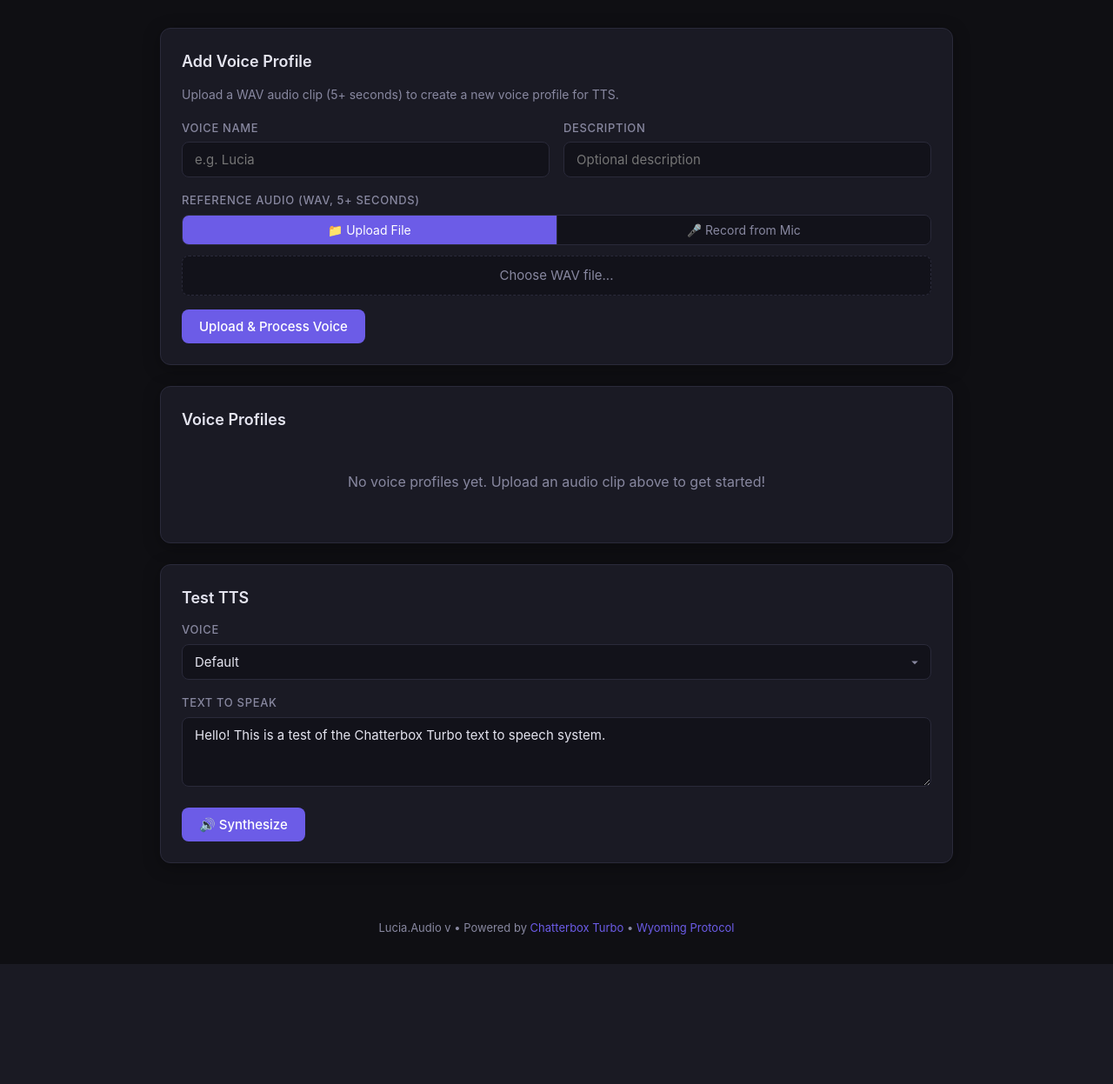
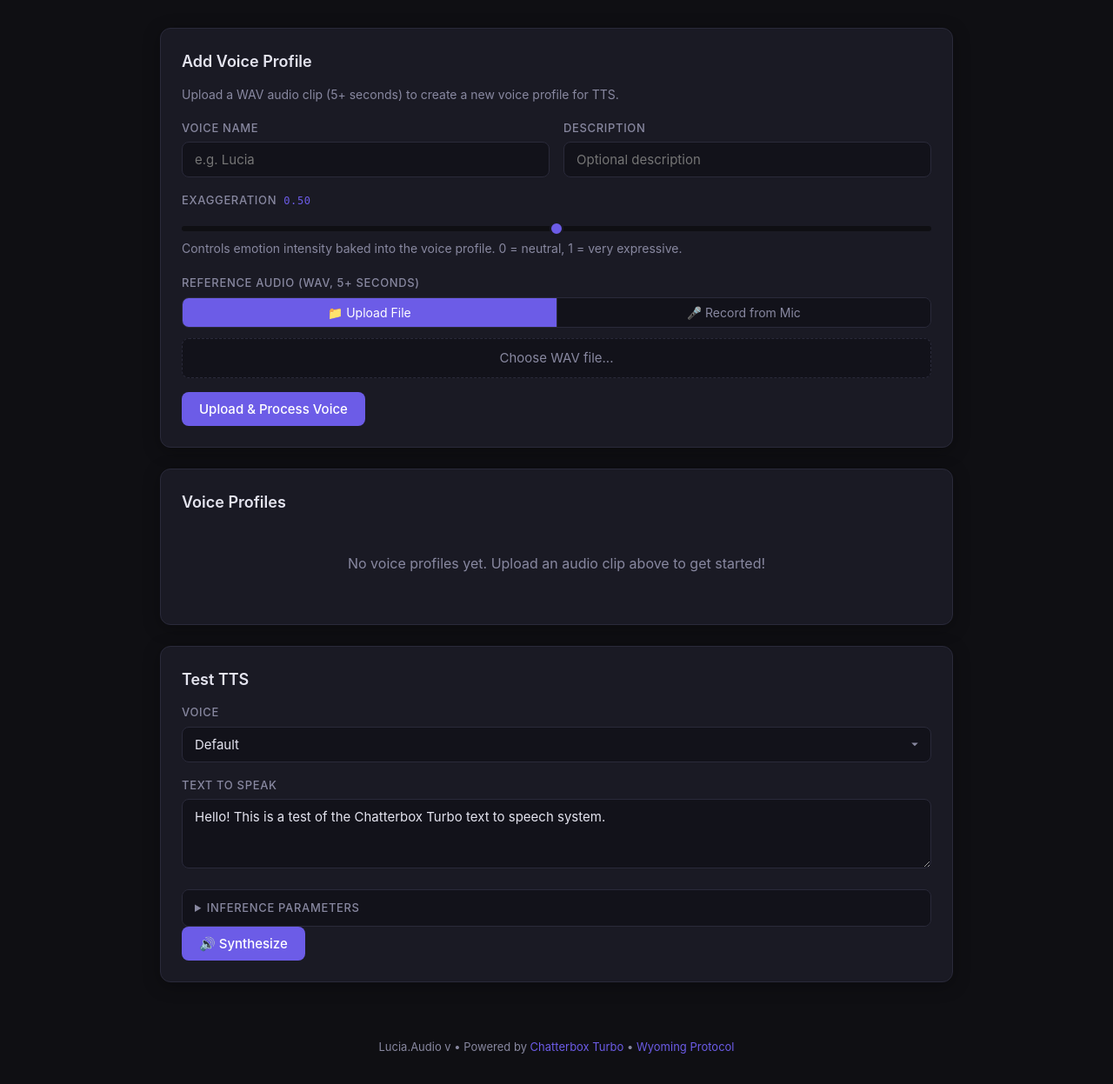
Before and after one commit to seiggy/lucia.audio, a Python web app: template dashboard/templates/index.html in a window 1280 px wide. Shown: the part 87-1334 px from the top of the page at 87% size. Before the commit the page ends 1196 px from the top, so only its background shows below. Run offline with Jinja, Linux system fonts and the light colour scheme; the template is opened without the code that fills it, so the values that code supplies are empty.

Commit message:
Add tunable TTS parameters to dashboard
- Exaggeration slider on voice profile creation (baked into conditionals)
- Inference params in TTS test: temperature, top-p, top-k, repetition penalty
- Collapsible 'Inference Parameters' panel with slider controls
- PUT endpoint recomputes conditionals when exaggeration changes
- All params clamped to safe ranges server-side

Co-authored-by: Copilot <223556219+Copilot@users.noreply.github.com>

```diff
--- a/dashboard/static/style.css
+++ b/dashboard/static/style.css
@@ -299,6 +299,88 @@ select {
     margin-top: 0.5rem;
 }
 
+/* Sliders */
+.slider {
+    width: 100%;
+    -webkit-appearance: none;
+    appearance: none;
+    height: 6px;
+    background: var(--bg);
+    border-radius: 3px;
+    outline: none;
+    cursor: pointer;
+    margin-top: 0.25rem;
+}
+
+.slider::-webkit-slider-thumb {
+    -webkit-appearance: none;
+    appearance: none;
+    width: 16px;
+    height: 16px;
+    border-radius: 50%;
+    background: var(--accent);
+    cursor: pointer;
+    border: 2px solid var(--bg-card);
+}
+
+.slider::-moz-range-thumb {
+    width: 16px;
+    height: 16px;
+    border-radius: 50%;
+    background: var(--accent);
+    cursor: pointer;
+    border: 2px solid var(--bg-card);
+}
+
+.slider-value {
+    font-family: 'SF Mono', 'Cascadia Code', monospace;
+    font-size: 0.75rem;
+    color: var(--accent);
+    margin-left: 0.25rem;
+}
+
+/* Params panel */
+.params-panel {
+    margin-top: 0.75rem;
+    border: 1px solid var(--border);
+    border-radius: 8px;
+    overflow: hidden;
+}
+
+.params-panel summary {
+    padding: 0.625rem 0.875rem;
+    background: var(--bg-input);
+    cursor: pointer;
+    font-size: 0.8125rem;
+    color: var(--text-dim);
+    font-weight: 500;
+    text-transform: uppercase;
+    letter-spacing: 0.05em;
+    user-select: none;
+}
+
+.params-panel summary:hover {
+    color: var(--text);
+}
+
+.params-panel[open] summary {
+    border-bottom: 1px solid var(--border);
+}
+
+.params-grid {
+    display: grid;
+    grid-template-columns: 1fr 1fr;
+    gap: 0.75rem;
+    padding: 0.875rem;
+}
+
+.params-grid .hint {
+    display: block;
+    margin-top: 0.25rem;
+    margin-bottom: 0;
+    font-size: 0.6875rem;
+}
+
 /* Footer */
 footer {
     text-align: center;
--- a/dashboard/templates/index.html
+++ b/dashboard/templates/index.html
@@ -29,6 +29,11 @@
                         <label for="voice-desc">Description</label>
                         <input type="text" id="voice-desc" name="description" placeholder="Optional description">
                     </div>
+                </div>
+                <div class="form-group">
+                    <label for="voice-exaggeration">Exaggeration <span class="slider-value" id="exag-val">0.50</span></label>
+                    <input type="range" id="voice-exaggeration" name="exaggeration" min="0" max="1" step="0.05" value="0.5" class="slider" oninput="document.getElementById('exag-val').textContent=parseFloat(this.value).toFixed(2)">
+                    <span class="hint">Controls emotion intensity baked into the voice profile. 0 = neutral, 1 = very expressive.</span>
                 </div>
                 <div class="form-group">
                     <label>Reference Audio (WAV, 5+ seconds)</label>
@@ -109,6 +114,31 @@
                     <label for="tts-text">Text to Speak</label>
                     <textarea id="tts-text" name="text" rows="3" placeholder="Enter text to synthesize..." required>Hello! This is a test of the Chatterbox Turbo text to speech system.</textarea>
                 </div>
+                <details class="params-panel">
+                    <summary>Inference Parameters</summary>
+                    <div class="params-grid">
+                        <div class="form-group">
+                            <label for="tts-temp">Temperature <span class="slider-value" id="temp-val">0.80</span></label>
+                            <input type="range" id="tts-temp" name="temperature" min="0.1" max="2.0" step="0.05" value="0.8" class="slider" oninput="document.getElementById('temp-val').textContent=parseFloat(this.value).toFixed(2)">
+                            <span class="hint">Higher = more varied/creative, lower = more deterministic.</span>
+                        </div>
+                        <div class="form-group">
+                            <label for="tts-topp">Top-P <span class="slider-value" id="topp-val">0.95</span></label>
+                            <input type="range" id="tts-topp" name="top_p" min="0.0" max="1.0" step="0.05" value="0.95" class="slider" oninput="document.getElementById('topp-val').textContent=parseFloat(this.value).toFixed(2)">
+                            <span class="hint">Nucleus sampling threshold. Lower = more focused.</span>
+                        </div>
+                        <div class="form-group">
+                            <label for="tts-topk">Top-K <span class="slider-value" id="topk-val">1000</span></label>
+                            <input type="range" id="tts-topk" name="top_k" min="1" max="5000" step="50" value="1000" class="slider" oninput="document.getElementById('topk-val').textContent=this.value">
+                            <span class="hint">Number of top tokens considered during sampling.</span>
+                        </div>
+                        <div class="form-group">
+                            <label for="tts-rp">Repetition Penalty <span class="slider-value" id="rp-val">1.20</span></label>
+                            <input type="range" id="tts-rp" name="repetition_penalty" min="1.0" max="3.0" step="0.05" value="1.2" class="slider" oninput="document.getElementById('rp-val').textContent=parseFloat(this.value).toFixed(2)">
+                            <span class="hint">Penalizes repeated tokens. Higher = less repetition.</span>
+                        </div>
+                    </div>
+                </details>
                 <button type="submit" class="btn btn-primary" id="tts-btn">
                     <span class="btn-text">🔊 Synthesize</span>
                     <span class="btn-loading" style="display:none;">Generating audio...</span>
```
Also changed, not shown: dashboard/app.py (+45 -4 lines), wyoming_chatterbox/tts_engine.py (+24 -17 lines), wyoming_chatterbox/voice_manager.py (+6 -2 lines).
